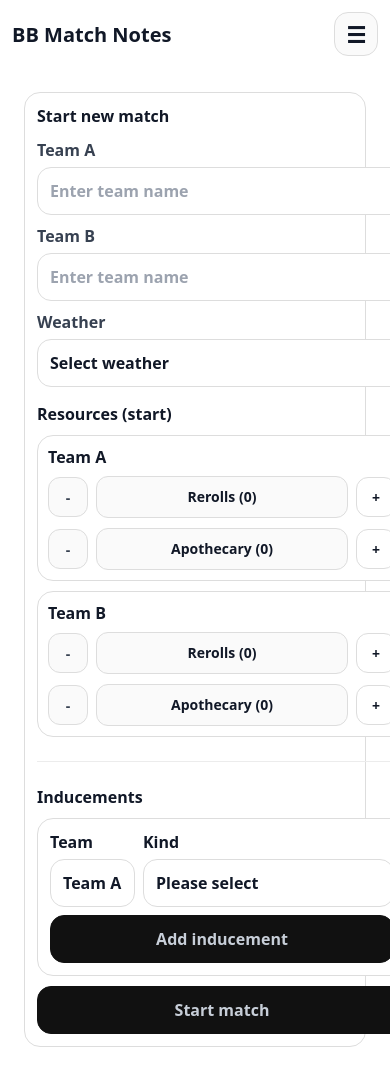
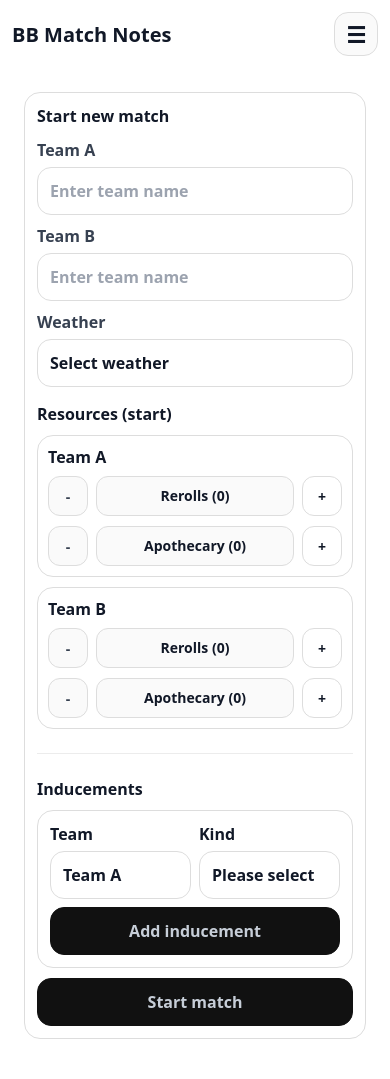
Before and after one commit to snoader/bb-match-notes, a React (Vite) app: page / in a window 390 px wide. Built offline with nearby package versions, Linux system fonts and the light colour scheme.

Commit message:
Fix mobile overflow on start/live layouts

```diff
--- a/src/index.css
+++ b/src/index.css
@@ -85,8 +85,14 @@
   --panel-outline: none;
 }
 
+*, *::before, *::after {
+  box-sizing: border-box;
+}
+
 html, body, #root {
   min-height: 100dvh;
+  width: 100%;
+  max-width: 100%;
 }
 
 body {
@@ -165,6 +171,8 @@ input::placeholder, textarea::placeholder {
 .app-layout {
   min-height: 100dvh;
   width: 100%;
+  max-width: 100%;
+  overflow-x: clip;
 }
 
 .app-layout-shell {
@@ -175,6 +183,7 @@ input::placeholder, textarea::placeholder {
   padding: 12px 12px calc(20px + env(safe-area-inset-bottom));
   display: grid;
   gap: 10px;
+  min-width: 0;
 }
 
 .app-header {
@@ -193,6 +202,7 @@ input::placeholder, textarea::placeholder {
 
 .app-layout-content {
   min-width: 0;
+  width: 100%;
 }
 
 .live-screen {
@@ -202,6 +212,15 @@ input::placeholder, textarea::placeholder {
 
 .start-resource-grid {
   grid-template-columns: 1fr;
+}
+
+.start-inducement-grid {
+  grid-template-columns: 1fr;
+}
+
+.start-inducement-row {
+  width: 100%;
+  min-width: 0;
 }
 
 .live-menu-trigger {
@@ -326,6 +345,7 @@ input::placeholder, textarea::placeholder {
   border-radius: var(--radius-panel);
   border: var(--border-width-strong) solid var(--border);
   min-width: 0;
+  width: 100%;
 }
 
 
@@ -349,9 +369,8 @@ input::placeholder, textarea::placeholder {
   display: flex;
   align-items: center;
   justify-content: center;
-  white-space: nowrap;
-  overflow: hidden;
-  text-overflow: ellipsis;
+  white-space: normal;
+  overflow-wrap: anywhere;
   text-align: center;
   line-height: 1.2;
   font-size: 14px;
@@ -383,6 +402,7 @@ input::placeholder, textarea::placeholder {
 
 .modal-sheet {
   width: 100%;
+  max-width: 100%;
   background: var(--surface);
   border-radius: var(--radius-sheet) var(--radius-sheet) 0 0;
   padding: 14px 14px calc(14px + env(safe-area-inset-bottom));
@@ -393,6 +413,16 @@ input::placeholder, textarea::placeholder {
 
 .modal-content {
   margin-top: 12px;
+}
+
+@media (min-width: 480px) {
+  .start-inducement-grid {
+    grid-template-columns: repeat(2, minmax(0, 1fr));
+  }
+
+  .update-toast-actions {
+    grid-template-columns: 1fr 1fr;
+  }
 }
 
 @media (min-width: 768px) {
@@ -665,7 +695,7 @@ input::placeholder, textarea::placeholder {
 
 .update-toast-actions {
   display: grid;
-  grid-template-columns: 1fr 1fr;
+  grid-template-columns: 1fr;
   gap: 8px;
 }
 
--- a/src/ui/screens/MatchStartScreen.tsx
+++ b/src/ui/screens/MatchStartScreen.tsx
@@ -120,7 +120,7 @@ export function MatchStartScreen() {
   }
 
   return (
-    <div style={{ padding: 12, maxWidth: 760, margin: "0 auto" }}>
+    <div style={{ padding: 12, maxWidth: 760, margin: "0 auto", width: "100%", boxSizing: "border-box" }}>
       {hasMatch && (
         <div style={{ marginTop: 12, padding: 12, borderRadius: 16, border: "1px solid var(--border)", background: "var(--surface)" }}>
           <div style={{ fontWeight: 900, fontSize: 16 }}>Resume</div>
@@ -195,8 +195,8 @@ export function MatchStartScreen() {
 
           {/* Inducements */}
           <div style={{ fontWeight: 900 }}>Inducements</div>
-          <div style={{ display: "grid", gap: 8, padding: 12, borderRadius: 16, border: "1px solid var(--border)", background: "var(--surface)" }}>
-            <div style={{ display: "grid", gridTemplateColumns: "1fr 1fr", gap: 8 }}>
+          <div style={{ display: "grid", gap: 8, padding: 12, borderRadius: 16, border: "1px solid var(--border)", background: "var(--surface)", minWidth: 0 }}>
+            <div className="start-inducement-grid" style={{ display: "grid", gridTemplateColumns: "repeat(2, minmax(0, 1fr))", gap: 8 }}>
               <label style={{ display: "grid", gap: 6 }}>
                 <div style={{ fontWeight: 800 }}>Team</div>
                 <select value={indTeam} onChange={(e) => setIndTeam(e.target.value as TeamId)} style={inputStyle}>
@@ -274,20 +274,23 @@ export function MatchStartScreen() {
 />
 
             {inducements.length > 0 && (
-              <div style={{ display: "grid", gap: 6 }}>
+              <div style={{ display: "grid", gap: 6, minWidth: 0 }}>
                 {inducements.map((it, idx) => (
                   <div
                     key={idx}
+                    className="start-inducement-row"
                     style={{
                       display: "flex",
                       justifyContent: "space-between",
+                      alignItems: "center",
+                      flexWrap: "wrap",
                       gap: 10,
                       padding: 10,
                       borderRadius: 14,
                       border: "1px solid var(--border)", background: "var(--surface-2)",
                     }}
                   >
-                    <div style={{ fontWeight: 800 }}>
+                    <div style={{ fontWeight: 800, minWidth: 0, overflowWrap: "anywhere", flex: "1 1 220px" }}>
                       {(it.team === "A" ? teamAName.trim() || "Team A" : teamBName.trim() || "Team B")}: {labelInducement(it.kind)}
                       {it.detail ? ` — ${it.detail}` : ""}
                     </div>
@@ -296,6 +299,8 @@ export function MatchStartScreen() {
                       style={{
                         padding: "8px 10px",
                         borderRadius: 12,
+                        width: "100%",
+                        maxWidth: 120,
                         border: "1px solid var(--btn-border)",
                         background: "var(--btn-bg)", color: "var(--btn-text)",
                         fontWeight: 900,
@@ -346,6 +351,9 @@ function Box(props: { title: string; children: ReactNode }) {
 
 const inputStyle: CSSProperties = {
   ...THEMED_INPUT_STYLE,
+  width: "100%",
+  maxWidth: "100%",
+  boxSizing: "border-box",
   fontWeight: 800,
   background: "var(--input-bg)",
   color: "var(--input-text)",
```
